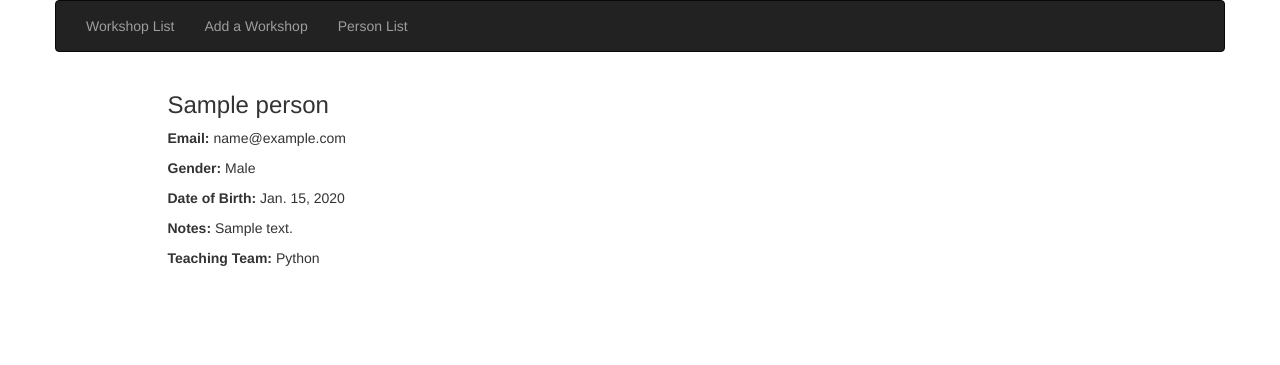
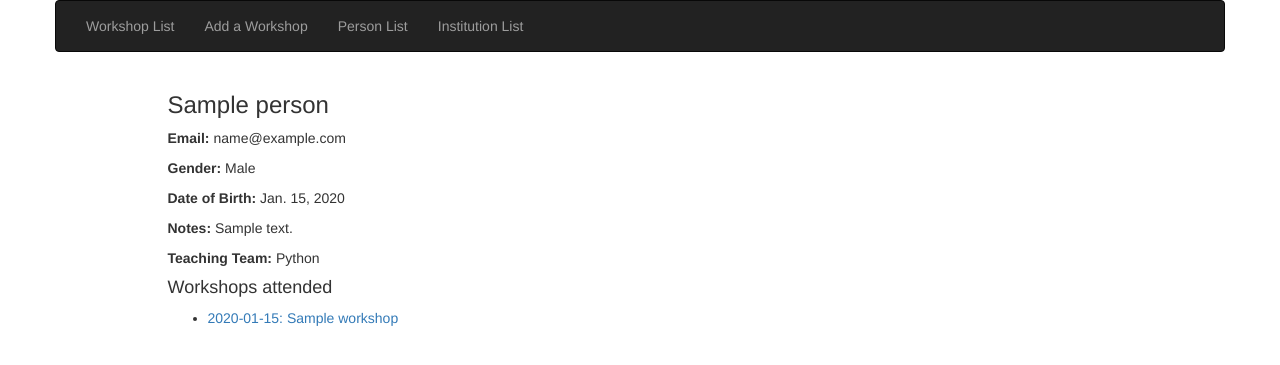
Before and after one commit to resbaz/workshop_data_management, a Django app: a page that uses wdm/templates/base.html in a window 1280 px wide. Shown: the top 365 px of the page. Run offline with Django 3.2, Linux system fonts and the light colour scheme; tables that the repository leaves empty hold one stand-in row (values such as "Sample post"); some libraries are stand-ins or nearby versions.

Commit message:
added associated data for each workshop and person, added institutions to base nav

```diff
--- a/wdm/templates/base.html
+++ b/wdm/templates/base.html
@@ -27,6 +27,7 @@
                         <li><a href="{% url 'index' %}">Workshop List</a></li>
                         <li><a href="{% url 'workshop_add' %}">Add a Workshop</a></li>
 			<li><a href="{% url 'person_index' %}">Person List</a></li>
+			<li><a href="{% url 'institution_index' %}">Institution List</a></li>
                     </ul>
                 </div>
             </nav>
--- a/wdm/templates/workshops/person_detail.html
+++ b/wdm/templates/workshops/person_detail.html
@@ -14,6 +14,15 @@
 	<p><strong>Teaching Team:</strong> {{ object.get_teaching_team_display }}</p>
 {% endif %}
 
+<h4>Workshops attended</h4>
+<ul>
+{% for participant in object.participant_set.all %}
+
+	<li><a href="{{ participant.workshop.get_absolute_url}}">{{ participant.workshop }}</a></li>
+
+{% endfor %}
+
+</ul>
 
 
 {% endblock main_content %}
```
Also changed, not shown: wdm/templates/workshops/workshop_detail.html (+9 -0 lines).
